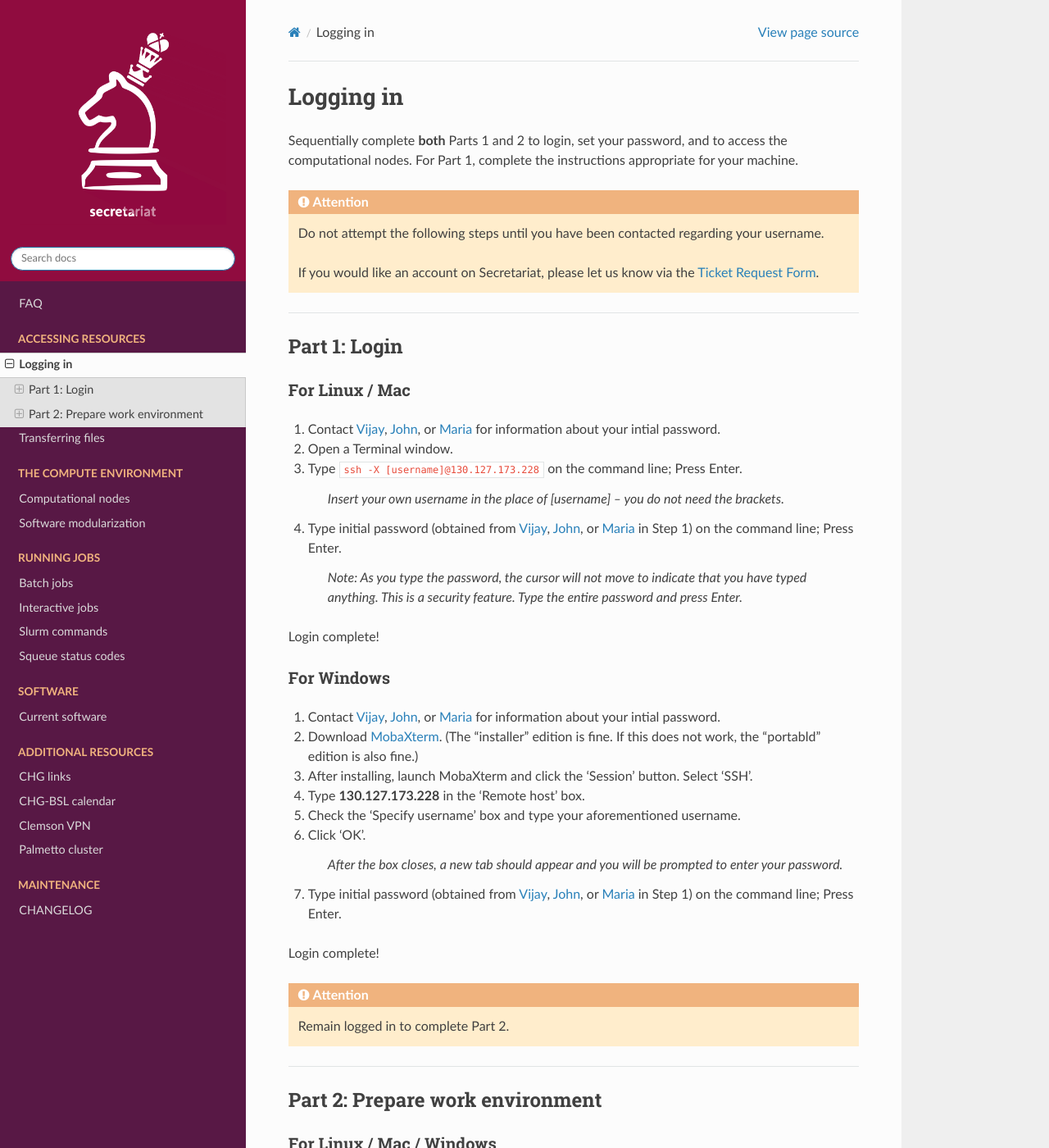
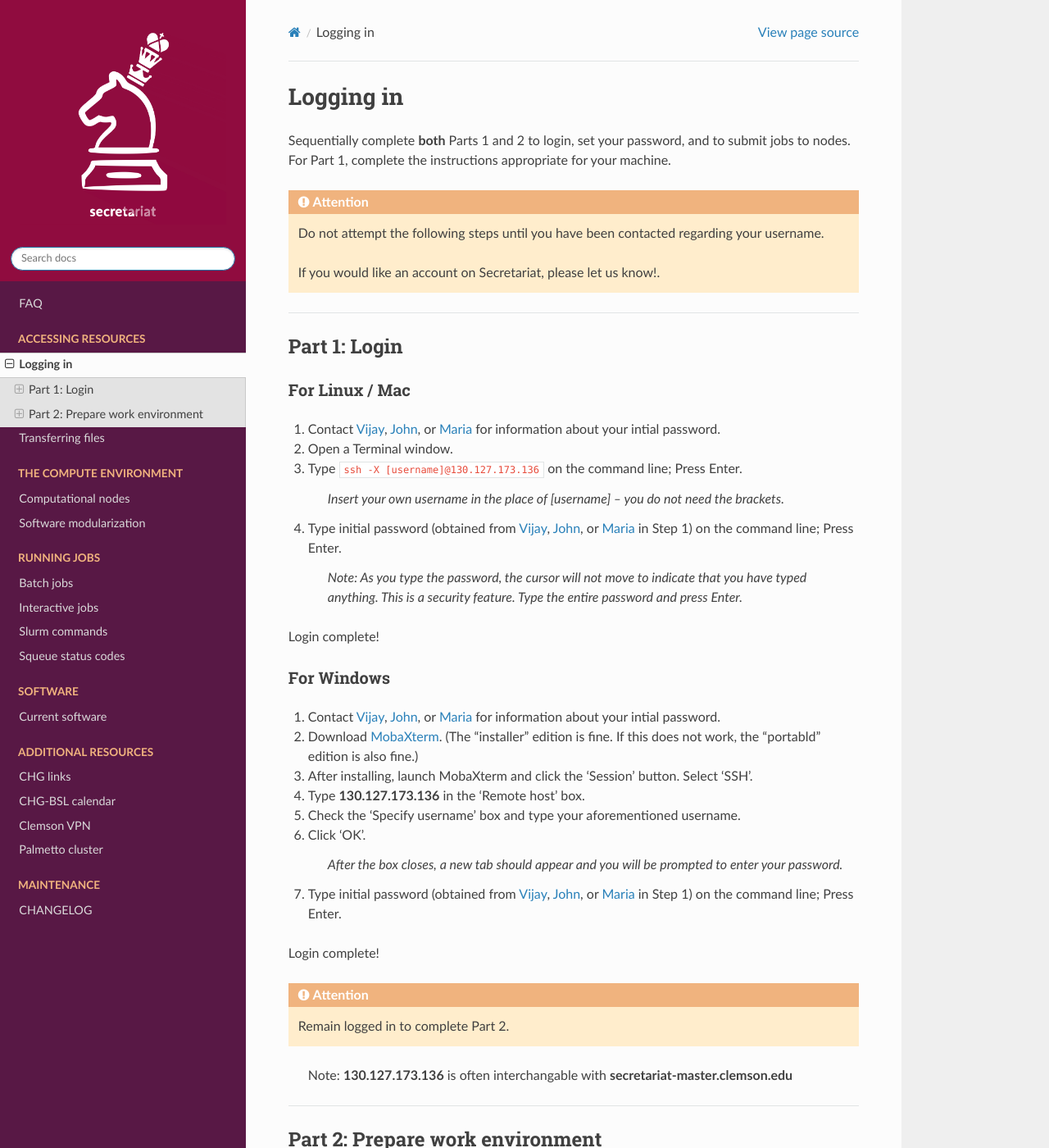
Before and after one commit to amalgamaria/secretariat, a Sphinx documentation site: the page built from docs/access/login.rst, in a window 1280 px wide and 1400 px high. Shown: the whole window at 82% size. Built offline with Sphinx 7.4.7 and the Read the Docs theme 2.0.0, drawn with Linux system fonts in a browser that asks for light colours; pages that are not in the unit, such as notebooks, are missing from menus.

Commit message:
Restore Secretariat IP address

```diff
--- a/docs/access/login.rst
+++ b/docs/access/login.rst
@@ -2,11 +2,11 @@
 Logging in
 ==========
 
-Sequentially complete **both** Parts 1 and 2 to login, set your password, and to access the computational nodes. For Part 1, complete the instructions appropriate for your machine.
+Sequentially complete **both** Parts 1 and 2 to login, set your password, and to submit jobs to nodes. For Part 1, complete the instructions appropriate for your machine.
 
 .. attention:: Do not attempt the following steps until you have been contacted regarding your username.
 
-   If you would like an account on Secretariat, please let us know via the `Ticket Request Form`_.
+   If you would like an account on Secretariat, please let us know!.
 
 ----
 
@@ -18,7 +18,7 @@ For Linux / Mac
 
 1. Contact `Vijay`_, `John`_, or `Maria`_ for information about your intial password.
 2. Open a Terminal window.
-3. Type ``ssh -X [username]@130.127.173.228`` on the command line; Press Enter.
+3. Type ``ssh -X [username]@130.127.173.136`` on the command line; Press Enter.
 
 	*Insert your own username in the place of [username] -- you do not need the brackets.*
 
@@ -34,7 +34,7 @@ For Windows
 1. Contact `Vijay`_, `John`_, or `Maria`_ for information about your intial password.
 2. Download `MobaXterm`_. (The "installer" edition is fine. If this does not work, the "portabld" edition is also fine.)
 3. After installing, launch MobaXterm and click the 'Session' button. Select 'SSH'.
-4. Type **130.127.173.228** in the 'Remote host' box.
+4. Type **130.127.173.136** in the 'Remote host' box.
 5. Check the 'Specify username' box and type your aforementioned username.
 6. Click 'OK'.
 
@@ -45,6 +45,10 @@ For Windows
 Login complete!
 
 .. attention:: Remain logged in to complete Part 2.
+
+..
+
+	Note: **130.127.173.136** is often interchangable with **secretariat-master.clemson.edu**
 
 ----
 
```
